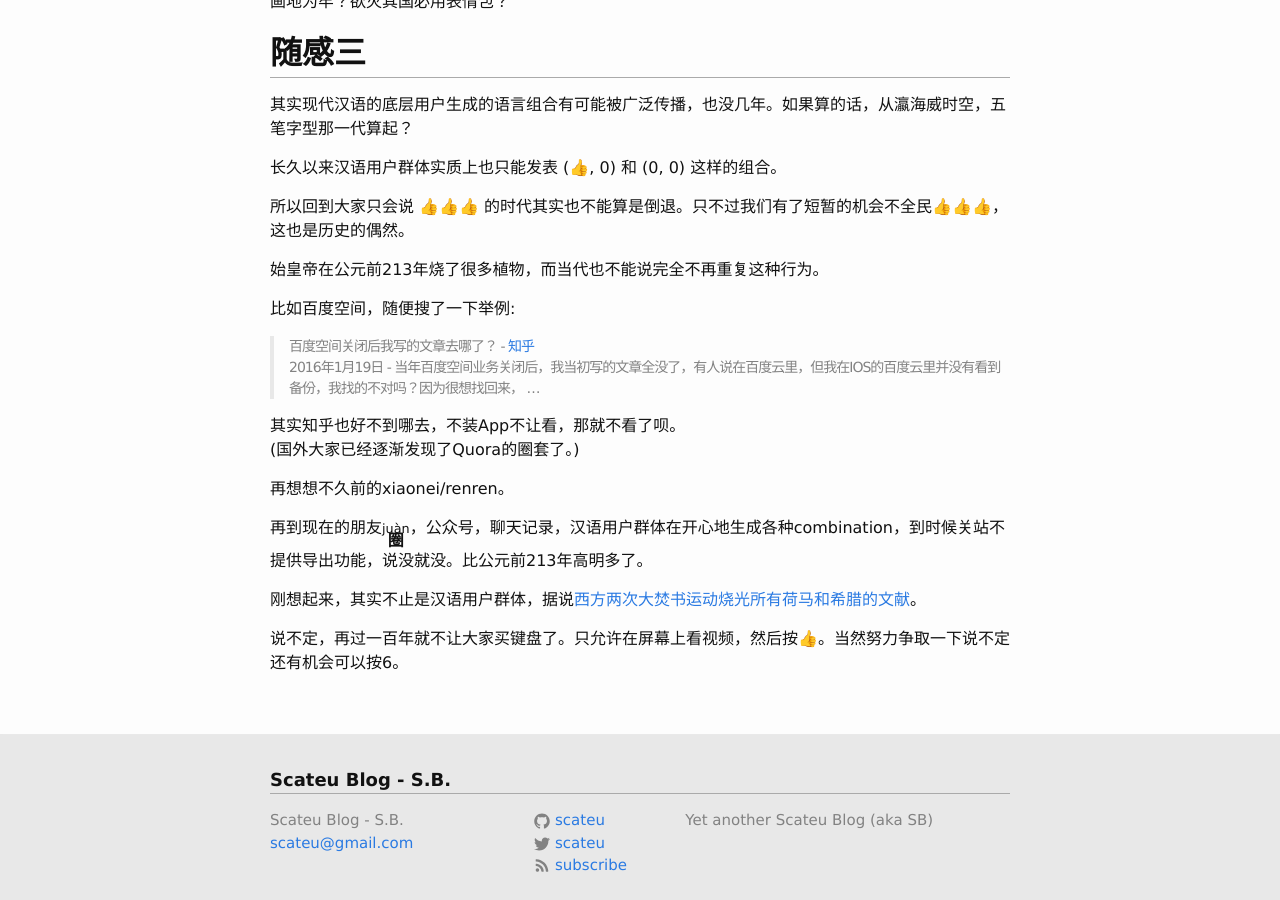
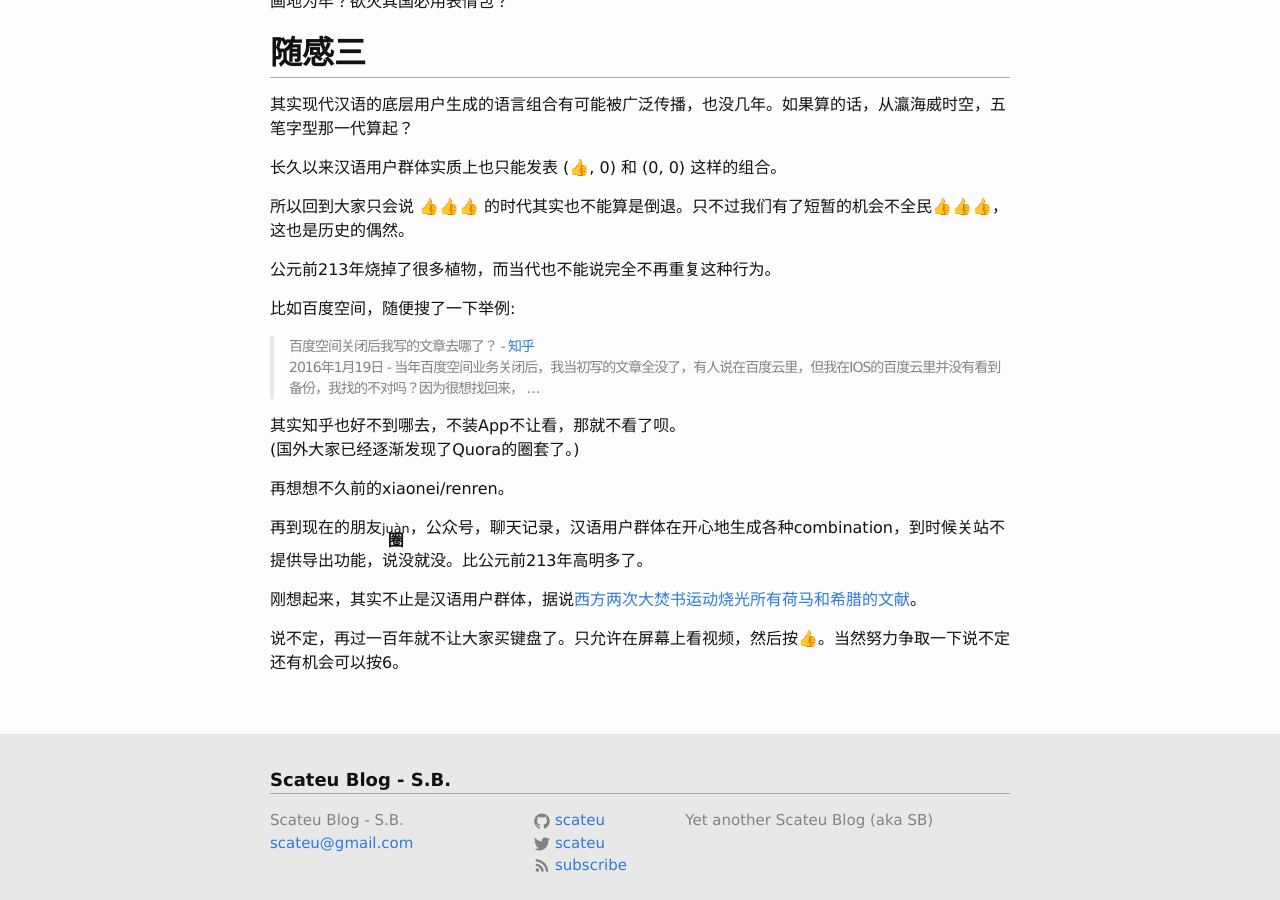
Before and after one commit to scateu/scateu.github.io, a Jekyll site: the page built from _posts/2017-11-29-proof-of-work-in-social-networking.md, in a window 1280 px wide and 900 px high, scrolled down 3005 px. Built offline with Jekyll 4.4.1, drawn with Linux system fonts in a browser that asks for light colours; nearby versions of some CDN libraries; formulas are drawn with MathJax 3; comment, search, counter and statistics services are not loaded.

Commit message:
2019年 1月 9日 星期三 15时18分46秒 CST

```diff
--- a/_posts/2017-11-29-proof-of-work-in-social-networking.md
+++ b/_posts/2017-11-29-proof-of-work-in-social-networking.md
@@ -140,7 +140,7 @@ $\frac{\frac{\frac{2287亿}{150}}{150}}{150} \approx 6万$
 
 所以回到大家只会说 👍👍👍 的时代其实也不能算是倒退。只不过我们有了短暂的机会不全民👍👍👍，这也是历史的偶然。
 
-始皇帝在公元前213年烧了很多植物，而当代也不能说完全不再重复这种行为。
+公元前213年烧掉了很多植物，而当代也不能说完全不再重复这种行为。
 
 比如百度空间，随便搜了一下举例:
 
```
